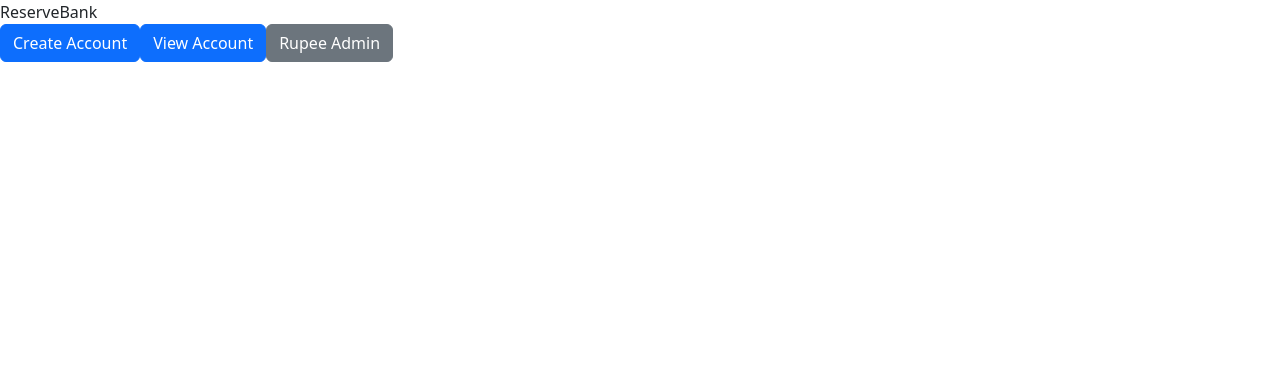
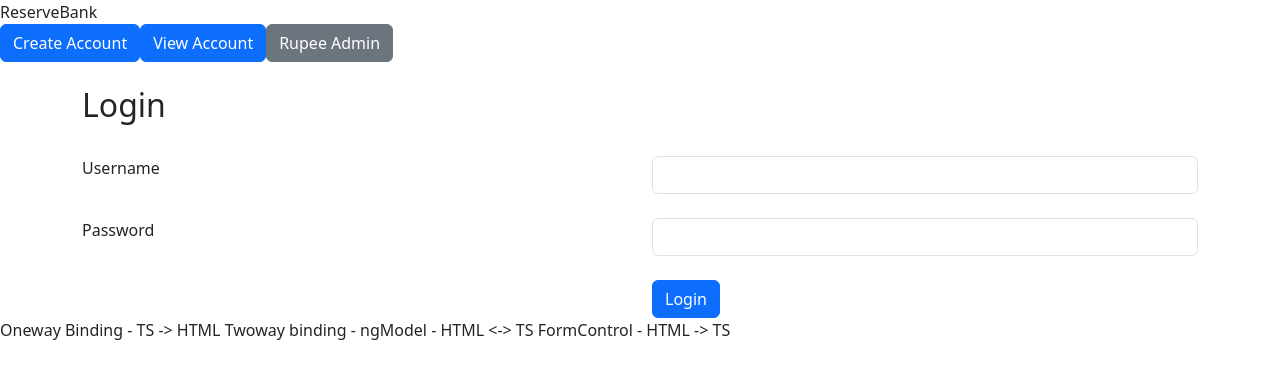
Before and after one commit to Sushil07x/ReserveBankAng, an Angular app: page /login in a window 1280 px wide. Before the commit this address led to /. Shown: the top 378 px of the page. Built offline with nearby package versions, Linux system fonts and the light colour scheme.

Commit message:
Updated Login

```diff
--- a/src/app/bankRules/rule-admin/rule-admin.component.html
+++ b/src/app/bankRules/rule-admin/rule-admin.component.html
@@ -15,7 +15,7 @@
         <div class="col">{{rule.ruleProposer}}</div>
         <div class="col">{{rule.ruleRegion}}</div>
         <div class="col">
-            <div *ngIf="rule.status == 'Approved'" class="bg-success">
+            <!-- <div *ngIf="rule.status == 'Approved'" class="bg-success">
                          {{rule.status}}
             </div>
             <div *ngIf="rule.status != 'Approved' && rule.status != 'Rejected'" class="bg-secondary">
@@ -23,6 +23,11 @@
             </div>
             <div *ngIf="rule.status == 'Rejected'" class="bg-danger">
                 {{rule.status}}
+            </div> -->
+            <div [ngSwitch]="rule.status">
+                <div *ngSwitchCase="ruleStatuses[0]" class="bg-success">{{rule.status}}</div>
+                <div *ngSwitchCase="ruleStatuses[1]" class="bg-danger">{{rule.status}}</div>
+                <div *ngSwitchDefault="ruleStatuses[2]" class="bg-secondary">{{rule.status}}</div>
             </div>
         </div>
         <div class="col">
--- a/src/app/bankRules/rule-admin/rule-admin.component.ts
+++ b/src/app/bankRules/rule-admin/rule-admin.component.ts
@@ -14,6 +14,7 @@ export class RuleAdminComponent implements OnInit {
 
   apiUrl = "https://retoolapi.dev/qRO2OP/rbiRules";
   rulesDetails :any;
+  ruleStatuses = ['Approved', 'Rejected', 'Initiated'];
   constructor(private apiService: ApiService){}
 
   ngOnInit(): void {
--- /dev/null
+++ b/src/app/user/login/login.component.html
@@ -0,0 +1,26 @@
+
+<div class="container mt-4">
+    <form [formGroup]="loginForm">
+        <div class="row mt-4">
+            <h2>Login</h2>
+        </div>
+        <div class="row mt-4">
+            <div class="col">Username</div>
+            <div class="col">
+                <input type="text" id="userName" name="userName" class="form-control" formControlName="userName"/>
+            </div>
+        </div>
+        <div class="row mt-4">
+            <div class="col">Password</div>
+            <div class="col"><input type="text" id="pswd" name="pswd" class="form-control" formControlName="pswd"/></div>
+        </div>
+        <div class="row mt-4">
+            <div class="col"></div>
+            <div class="col"><button type="button" class="btn btn-primary" (click)="checkLogin()">Login</button></div>
+        </div>
+    </form>
+</div>
+
+Oneway Binding - TS -> HTML
+Twoway binding - ngModel - HTML <-> TS
+FormControl - HTML -> TS
--- /dev/null
+++ b/src/app/user/login/login.component.ts
@@ -0,0 +1,30 @@
+import { Component } from '@angular/core';
+import { FormControl, FormControlName, FormGroup, ReactiveFormsModule, Validators } from '@angular/forms';
+
+@Component({
+  selector: 'app-login',
+  standalone: true,
+  imports: [ReactiveFormsModule],
+  templateUrl: './login.component.html',
+  styleUrl: './login.component.scss'
+})
+export class LoginComponent {
+
+  loginForm : FormGroup;
+  constructor(){
+
+    this.loginForm = new FormGroup(
+      {userName : new FormControl('', Validators.maxLength(10)),
+        pswd : new FormControl('', Validators.required)
+       }
+    );
+  }
+
+  checkLogin(){
+    console.log(this.loginForm);
+
+    console.log(this.loginForm.get('userName')?.value);
+    console.log(this.loginForm.status);
+  }
+
+}
--- /dev/null
+++ b/src/app/user/logout/logout.component.html
@@ -0,0 +1 @@
+<p>logout works!</p>
```
Also changed, not shown: src/app/app.routes.ts (+6 -2 lines), src/app/user/logout/logout.component.ts (added, +12 -0 lines), src/app/user/login/login.component.scss (added), src/app/user/logout/logout.component.scss (added), 2 other files (tests, documents, lock files or other folders).
